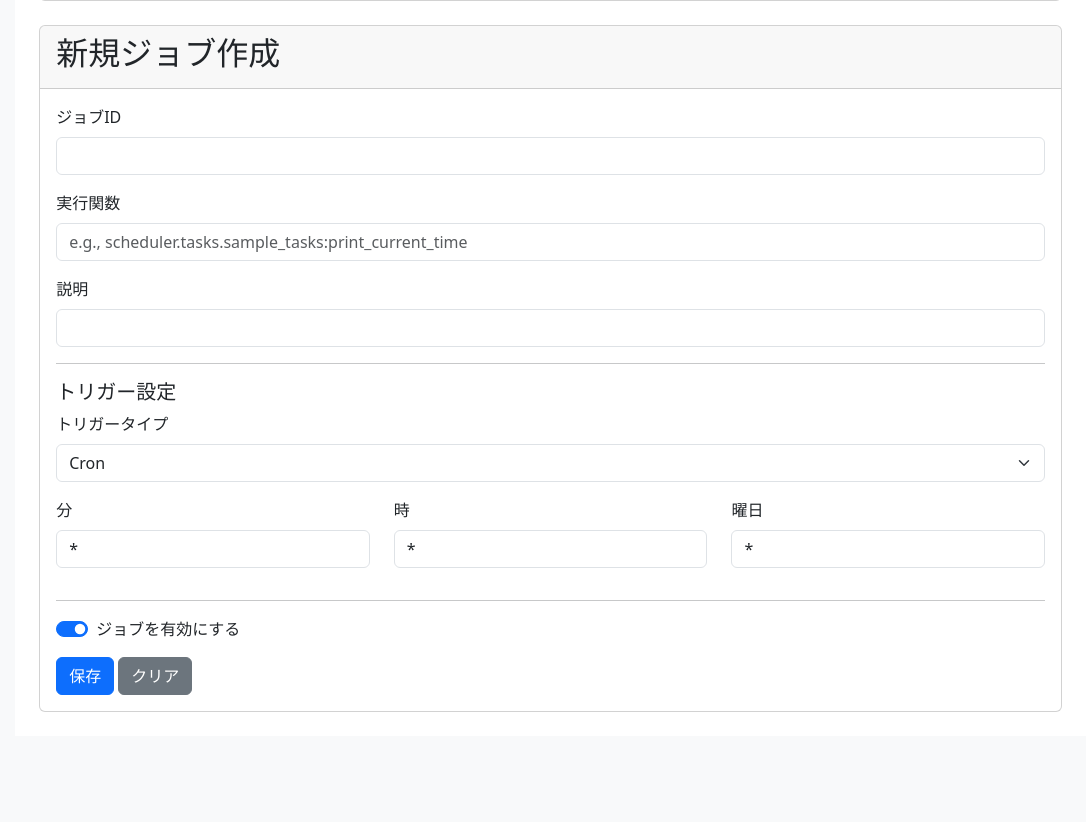
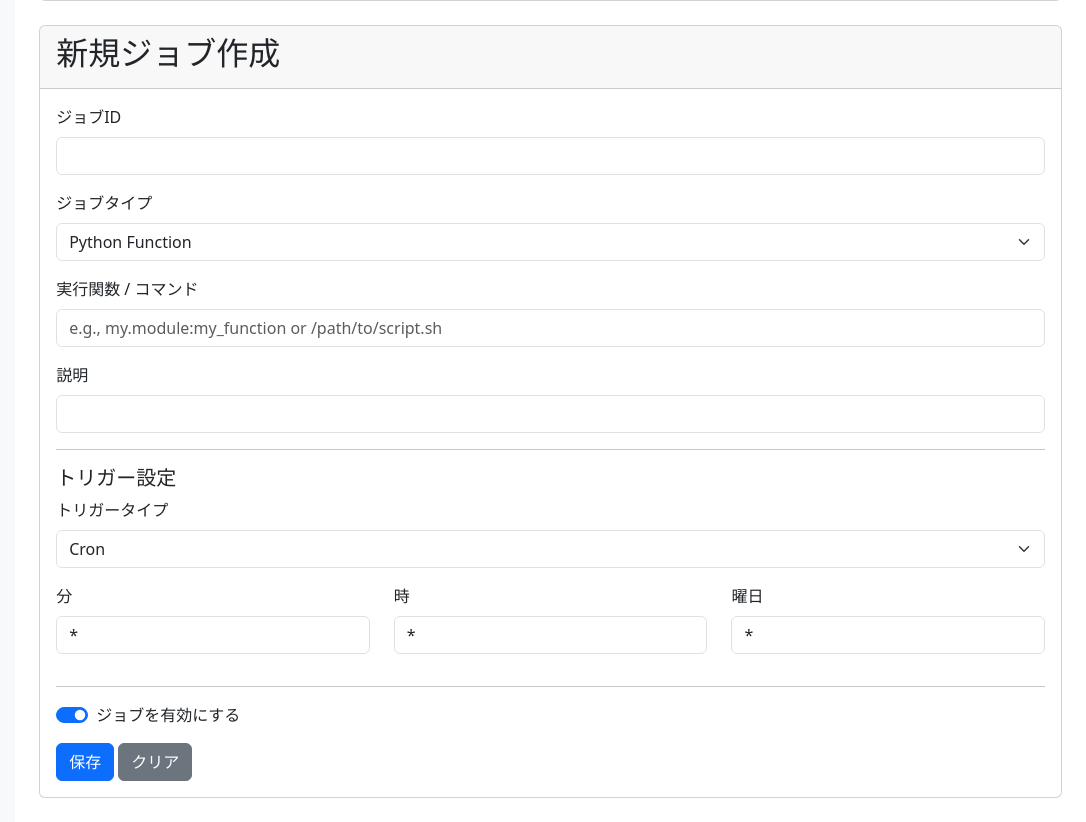
Before and after one commit to xzyozi/task_schedule, a Flask app: page /jobs in a window 1280 px wide. Shown: the part 369-1191 px from the top of the page, without its empty margins (194-1280 px from the left). Before the commit the page ends 1081 px from the top, so only its background shows below. Run offline with Flask 3, Linux system fonts and the light colour scheme.

Commit message:
feat(frontend): シェルジョブ作成UIの実装
- Pythonジョブとシェルジョブを区別するためのジョブタイプセレクターを追加
- 選択されたジョブタイプに基づいて、CWDと環境変数のフィールドを表示/非表示
- シェルジョブ作成を処理するためのフォーム送信ロジックを更新
- 実行履歴を記録するためのシェルコマンドのロギングラッパーを追加

```diff
--- a/src/webgui/static/jobs.js
+++ b/src/webgui/static/jobs.js
@@ -10,6 +10,7 @@ document.addEventListener('DOMContentLoaded', function() {
     // Form elements
     const jobForm = document.getElementById('job-form');
     const jobIdInput = document.getElementById('job-id');
+    const jobTypeSelect = document.getElementById('job-type'); // New
     const jobFuncInput = document.getElementById('job-func');
     const jobDescriptionInput = document.getElementById('job-description');
     const jobEnabledCheckbox = document.getElementById('job-enabled');
@@ -19,6 +20,11 @@ document.addEventListener('DOMContentLoaded', function() {
     const clearFormBtn = document.getElementById('clear-form-btn');
     const jobFormTitle = document.getElementById('job-form-title');
     const jobIdHidden = document.getElementById('job-id-hidden');
+
+    // Shell command fields
+    const shellCommandFields = document.getElementById('shell-command-fields'); // New
+    const jobCwdInput = document.getElementById('job-cwd'); // New
+    const jobEnvInput = document.getElementById('job-env'); // New
 
     // Cron fields
     const cronMinuteInput = document.getElementById('cron-minute');
@@ -46,9 +52,37 @@ document.addEventListener('DOMContentLoaded', function() {
         intervalFieldsDiv.classList.toggle('d-none', type !== 'interval');
     }
 
+    // New function
+    function showShellCommandFields(jobType) {
+        const isShell = jobType === 'shell';
+        shellCommandFields.classList.toggle('d-none', !isShell);
+    }
+
+    // New function
+    function parseEnv(envString) {
+        const env = {};
+        if (envString) {
+            envString.split('\n').forEach(line => {
+                const parts = line.split('=');
+                if (parts.length === 2) {
+                    env[parts[0].trim()] = parts[1].trim();
+                }
+            });
+        }
+        return env;
+    }
+
+    // New function
+    function formatEnv(envObject) {
+        if (!envObject) return '';
+        return Object.entries(envObject).map(([key, value]) => `${key}=${value}`).join('\n');
+    }
+
+
     function clearForm() {
         jobForm.reset();
         jobIdInput.value = '';
+        jobTypeSelect.value = 'python'; // Reset job type
         jobFuncInput.value = '';
         jobDescriptionInput.value = '';
         jobEnabledCheckbox.checked = true;
@@ -60,10 +94,13 @@ document.addEventListener('DOMContentLoaded', function() {
         intervalDaysInput.value = 0;
         intervalHoursInput.value = 0;
         intervalMinutesInput.value = 5;
+        jobCwdInput.value = ''; // Reset CWD
+        jobEnvInput.value = ''; // Reset Env
         jobFormTitle.textContent = '新規ジョブ作成';
         jobIdInput.readOnly = false;
         jobIdHidden.value = '';
         showTriggerFields('cron');
+        showShellCommandFields('python'); // Hide shell fields by default
     }
 
     function populateFormForEdit(jobId) {
@@ -76,10 +113,25 @@ document.addEventListener('DOMContentLoaded', function() {
                 jobIdInput.value = job.id;
                 jobIdInput.readOnly = true;
                 jobIdHidden.value = job.id;
-                jobFuncInput.value = job.func;
                 jobDescriptionInput.value = job.description || '';
                 jobEnabledCheckbox.checked = job.is_enabled;
                 triggerTypeSelect.value = job.trigger.type;
+
+                // Handle job type (python vs shell)
+                if (job.func === 'src.modules.scheduler.job_executors:execute_shell_command') {
+                    jobTypeSelect.value = 'shell';
+                    const command = job.kwargs.command || [];
+                    jobFuncInput.value = command.join(' '); // Join command array back to string
+                    jobCwdInput.value = job.kwargs.cwd || '';
+                    jobEnvInput.value = formatEnv(job.kwargs.env);
+                } else {
+                    jobTypeSelect.value = 'python';
+                    jobFuncInput.value = job.func;
+                    jobCwdInput.value = ''; // Clear shell fields
+                    jobEnvInput.value = '';
+                }
+                showShellCommandFields(jobTypeSelect.value);
+
 
                 showTriggerFields(job.trigger.type);
 
@@ -162,6 +214,13 @@ document.addEventListener('DOMContentLoaded', function() {
                 jobs.forEach(job => {
                     const isPaused = job.next_run_time === null;
                     const row = document.createElement('tr');
+
+                    let displayFunc = job.func;
+                    if (job.func === 'src.modules.scheduler.job_executors:execute_shell_command' && job.kwargs && job.kwargs.command) {
+                        displayFunc = `<span class="badge bg-info">Shell</span> ${job.kwargs.command.join(' ')}`;
+                    }
+
+
                     row.innerHTML = `
                         <td><input type="checkbox" class="form-check-input job-checkbox" data-job-id="${job.id}"></td>
                         <td>
@@ -176,7 +235,7 @@ document.addEventListener('DOMContentLoaded', function() {
                         <td><a href="/jobs/${job.id}">${job.id}</a></td>
                         <td>${formatTrigger(job.trigger)}</td>
                         <td>${formatDateTime(job.next_run_time)}</td>
-                        <td class="text-break">${job.func}</td>
+                        <td class="text-break">${displayFunc}</td>
                         <td>
                             <button class="btn btn-sm btn-primary btn-run" data-job-id="${job.id}" title="今すぐ実行">実行</button>
                             <button class="btn btn-sm btn-info btn-edit" data-job-id="${job.id}" title="編集">編集</button>
@@ -256,6 +315,12 @@ document.addEventListener('DOMContentLoaded', function() {
         showTriggerFields(event.target.value);
     });
 
+    // New listener
+    jobTypeSelect.addEventListener('change', (event) => {
+        showShellCommandFields(event.target.value);
+    });
+
+
     clearFormBtn.addEventListener('click', clearForm);
 
     const newJobBtn = document.getElementById('new-job-btn');
@@ -268,10 +333,12 @@ document.addEventListener('DOMContentLoaded', function() {
         const isEdit = !!jobIdHidden.value;
         const method = isEdit ? 'PUT' : 'POST';
         const url = isEdit ? `${API_BASE_URL}/api/jobs/${jobIdHidden.value}` : `${API_BASE_URL}/api/jobs`;
+        const jobType = jobTypeSelect.value;
 
         const jobData = {
             id: jobIdInput.value,
-            func: jobFuncInput.value,
+            job_type: jobType,
+            func: null, // Will be set below
             description: jobDescriptionInput.value,
             is_enabled: jobEnabledCheckbox.checked,
             trigger: { type: triggerTypeSelect.value },
@@ -282,6 +349,18 @@ document.addEventListener('DOMContentLoaded', function() {
             misfire_grace_time: 3600,
             replace_existing: true,
         };
+
+        if (jobType === 'shell') {
+            jobData.func = 'modules.scheduler.job_executors:logged_shell_command';
+            // Split command string into array
+            const commandParts = jobFuncInput.value.match(/\"[^\"]+\"|'[^']+'|\S+/g) || [];
+            jobData.kwargs.command = commandParts.map(part => part.replace(/^['\"]|['\"]$/g, ''));
+            jobData.kwargs.cwd = jobCwdInput.value || null;
+            jobData.kwargs.env = parseEnv(jobEnvInput.value) || null;
+        } else { // python
+            jobData.func = jobFuncInput.value;
+        }
+
 
         if (jobData.trigger.type === 'cron') {
             jobData.trigger.minute = cronMinuteInput.value;
@@ -380,5 +459,6 @@ document.addEventListener('DOMContentLoaded', function() {
 
     // --- Initial Load ---
     showTriggerFields('cron');
+    showShellCommandFields('python'); // Default to python
     fetchAndDisplayJobs();
 });
--- a/src/webgui/templates/jobs.html
+++ b/src/webgui/templates/jobs.html
@@ -60,12 +60,34 @@
                         <input type="text" class="form-control" id="job-id" required>
                     </div>
                     <div class="mb-3">
-                        <label for="job-func" class="form-label">実行関数</label>
-                        <input type="text" class="form-control" id="job-func" placeholder="e.g., scheduler.tasks.sample_tasks:print_current_time" required>
+                        <label for="job-type" class="form-label">ジョブタイプ</label>
+                        <select class="form-select" id="job-type">
+                            <option value="python" selected>Python Function</option>
+                            <option value="shell">Shell Command</option>
+                        </select>
+                    </div>
+                    <div class="mb-3">
+                        <label for="job-func" class="form-label">実行関数 / コマンド</label>
+                        <input type="text" class="form-control" id="job-func" placeholder="e.g., my.module:my_function or /path/to/script.sh" required>
                     </div>
                     <div class="mb-3">
                         <label for="job-description" class="form-label">説明</label>
                         <input type="text" class="form-control" id="job-description">
+                    </div>
+
+                    <!-- Fields for Shell Command jobs -->
+                    <div id="shell-command-fields" class="d-none">
+                        <div class="mb-3">
+                            <label for="job-cwd" class="form-label">作業ディレクトリ (CWD)</label>
+                            <input type="text" class="form-control" id="job-cwd" placeholder="e.g., my_project/subdir">
+                            <div class="form-text">サンドボックス化された作業ディレクトリからの相対パス。</div>
+                        </div>
+                        <div class="mb-3">
+                            <label for="job-env" class="form-label">環境変数</label>
+                            <textarea class="form-control" id="job-env" rows="3" placeholder="KEY1=VALUE1
+KEY2=VALUE2"></textarea>
+                            <div class="form-text">1行に1つの KEY=VALUE ペア。</div>
+                        </div>
                     </div>
 
                     <hr>
```
